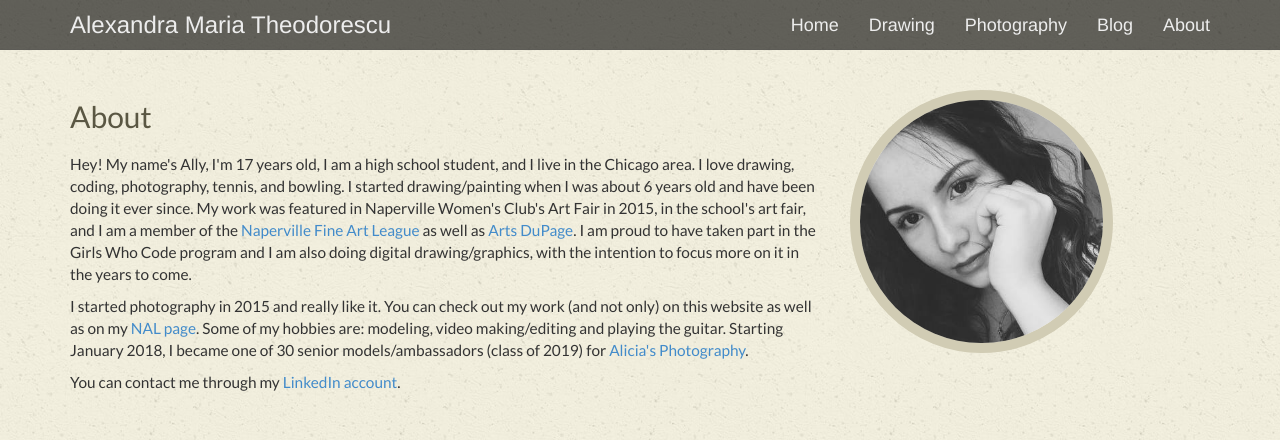
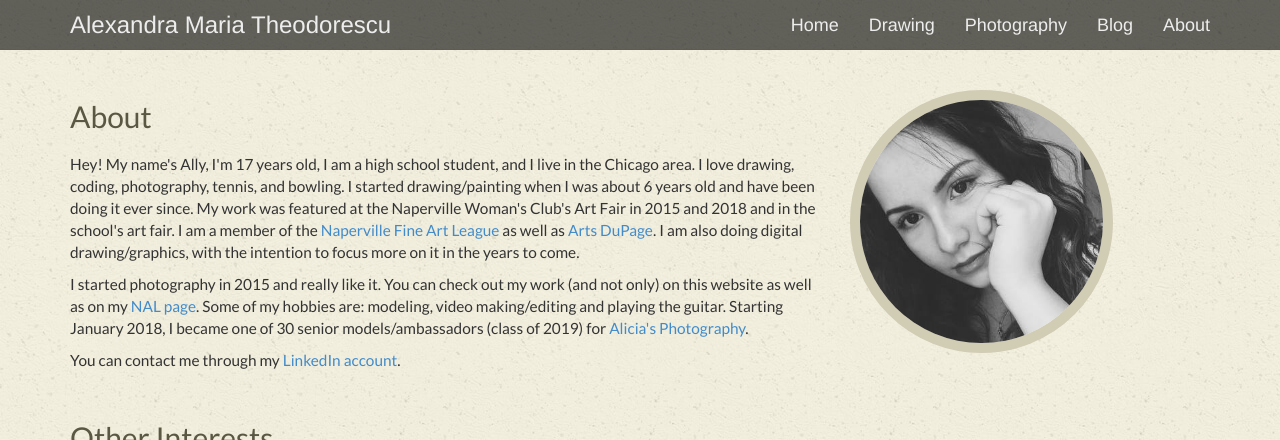
Before and after one commit to allyth/allyth, a Jekyll site: the page built from about.html, in a window 1280 px wide and 900 px high, cut to the strip 0-440 px from the top of the window. Built offline with Jekyll 4.4.1, drawn with Linux system fonts in a browser that asks for light colours; some web fonts are replaced.

Commit message:
Small Changes

```diff
--- a/about.html
+++ b/about.html
@@ -9,7 +9,7 @@
             <h2>About</h2>
 
             <div style="padding: 10px 0px;">
-                <p>Hey! My name's Ally, I'm 17 years old, I am a high school student, and I live in the Chicago area. I love drawing, coding, photography, tennis, and bowling. I started drawing/painting when I was about 6 years old and have been doing it ever since. My work was featured in Naperville Women's Club's Art Fair in 2015, in the school's art fair, and I am a member of the <a href="http://www.napervilleartleague.com/nal-artists/alexandra-theodorescu/">Naperville Fine Art League</a> as well as <a href="http://www.artsdupage.org/">Arts DuPage</a>. I am proud to have taken part in the Girls Who Code program and I am also doing digital drawing/graphics, with the intention to focus more on it in the years to come.</p>
+                <p>Hey! My name's Ally, I'm 17 years old, I am a high school student, and I live in the Chicago area. I love drawing, coding, photography, tennis, and bowling. I started drawing/painting when I was about 6 years old and have been doing it ever since. My work was featured at the Naperville Woman's Club's Art Fair in 2015 and 2018 and in the school's art fair. I am a member of the <a href="http://www.napervilleartleague.com/nal-artists/alexandra-theodorescu/">Naperville Fine Art League</a> as well as <a href="http://www.artsdupage.org/">Arts DuPage</a>. I am also doing digital drawing/graphics, with the intention to focus more on it in the years to come.</p>
                 <p>I started photography in 2015 and really like it. You can check out my work (and not only) on this website as well as on my <a href="http://www.napervilleartleague.com/nal-artists/alexandra-theodorescu/">NAL page</a>. Some of my hobbies are: modeling, video making/editing and playing the guitar. Starting January 2018, I became one of 30 senior models/ambassadors (class of 2019) for <a href="https://alicias.com/home/">Alicia's Photography</a>.</p>
                 <p>You can contact me through my <a href="http://www.linkedin.com/in/alexandra-theodorescu">LinkedIn account</a>.</p>
                 <!--<br>-->
```
